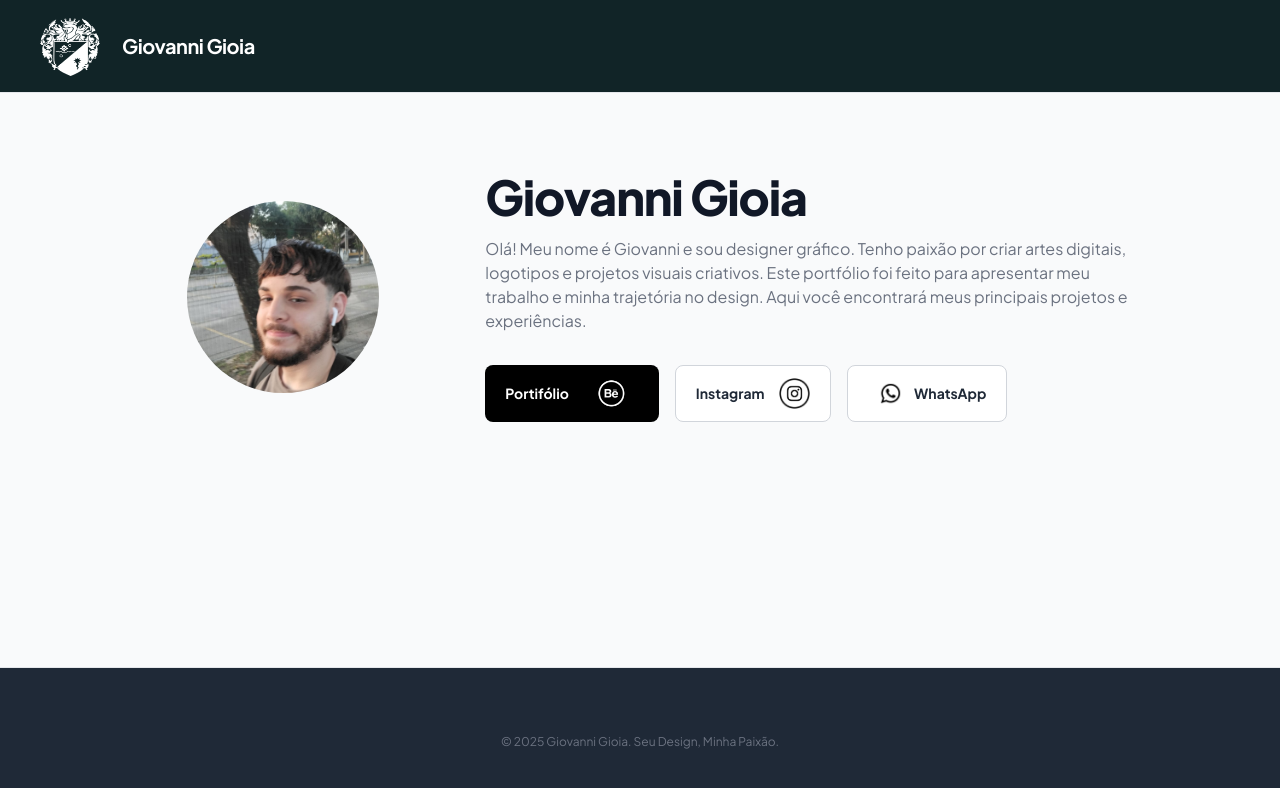
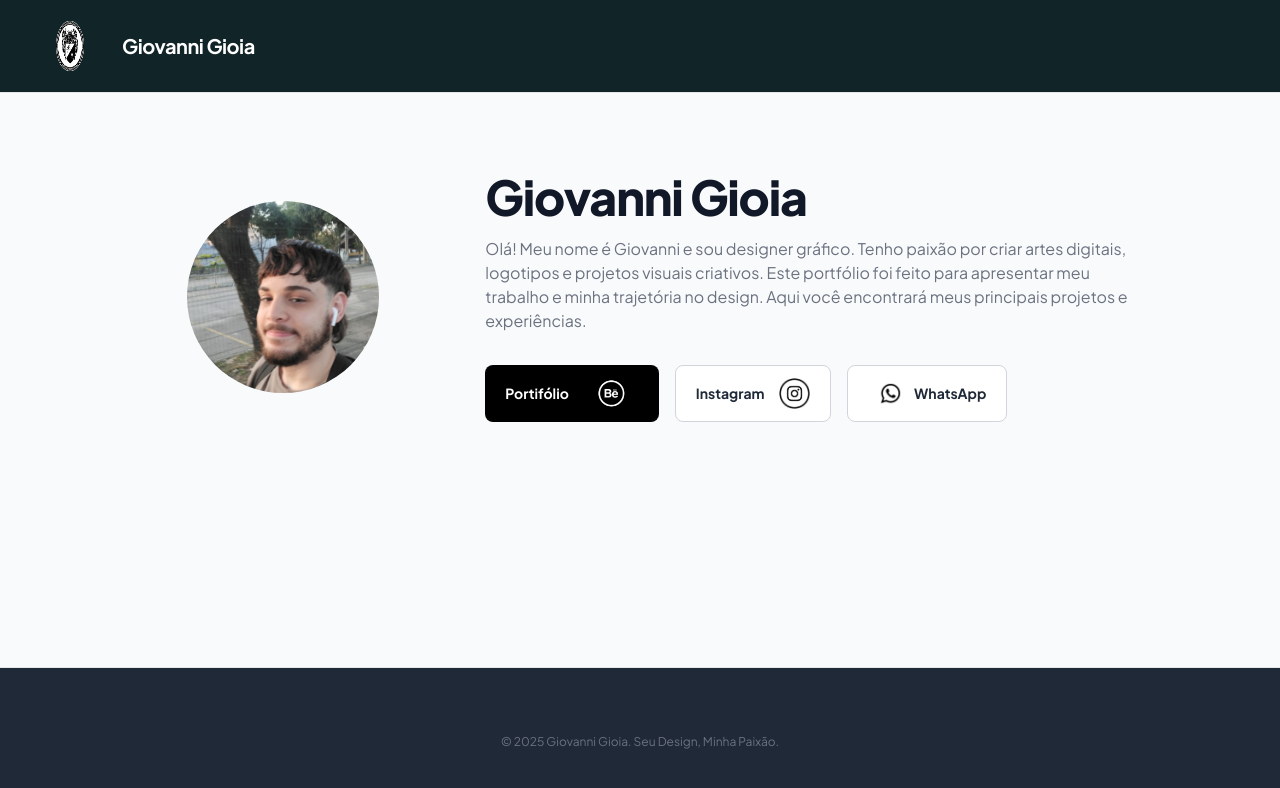
Before and after one commit to Zeovane/Portif-lio, a plain HTML site: page index.html in a window 1280 px wide. Drawn offline with nearby package versions, Linux system fonts and the light colour scheme.

Commit message:
aaa
logooo

```diff
--- a/index.html
+++ b/index.html
@@ -26,7 +26,7 @@
   <header class="flex items-center justify-between whitespace-nowrap border-b border-solid border-gray-200 px-10 py-4">
     <div class="flex items-center gap-3 text-gray-900">
       <div class="logo">
-        <img src="imagens/logo5.png" alt="logo" class="h-8 w-8">
+        <img src="imagens/logooff.png" alt="logo" class="h-8 w-8">
       </div>
       <h2 class="text-xl font-bold tracking-tight text-white-800">Giovanni Gioia</h2>
 
```
Also changed, not shown: imagens/logooff.png (added).
